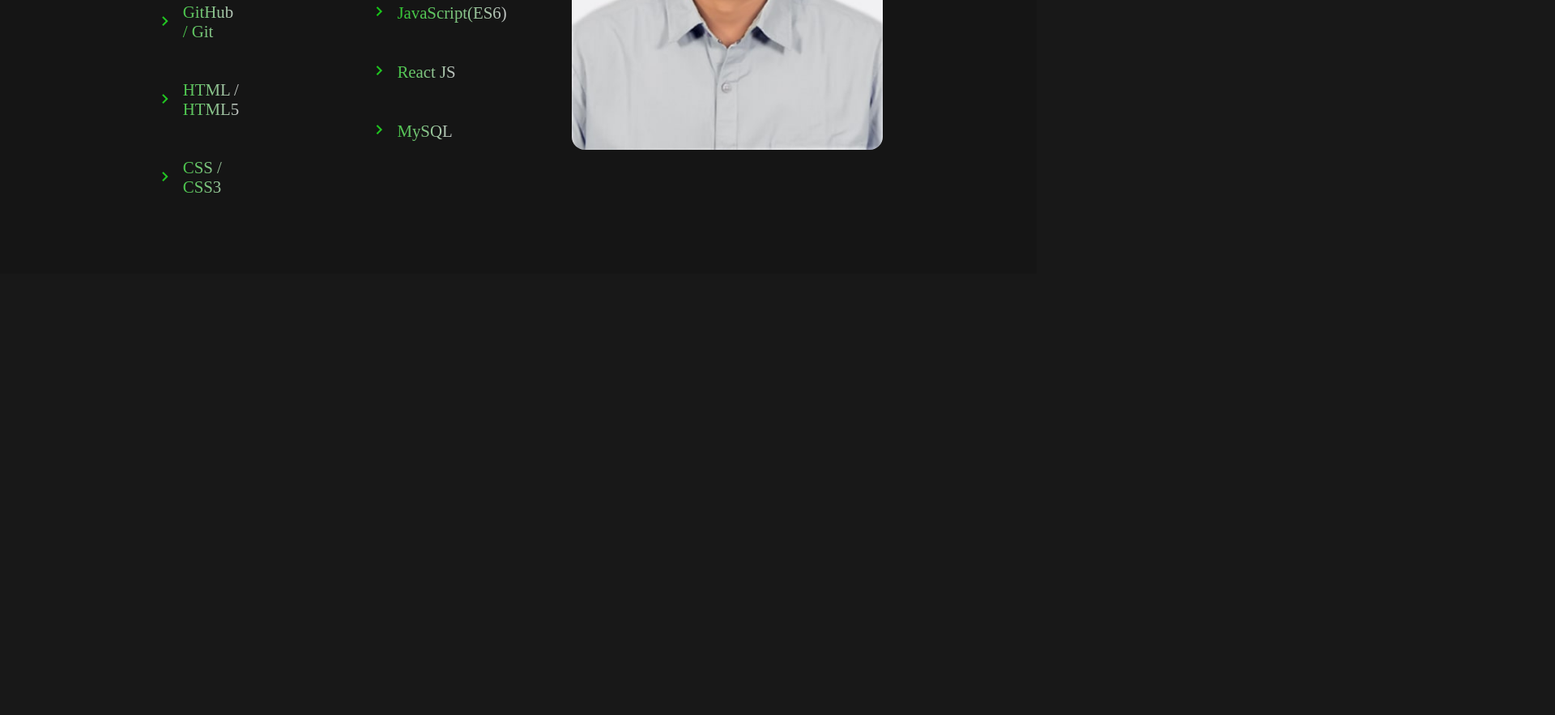
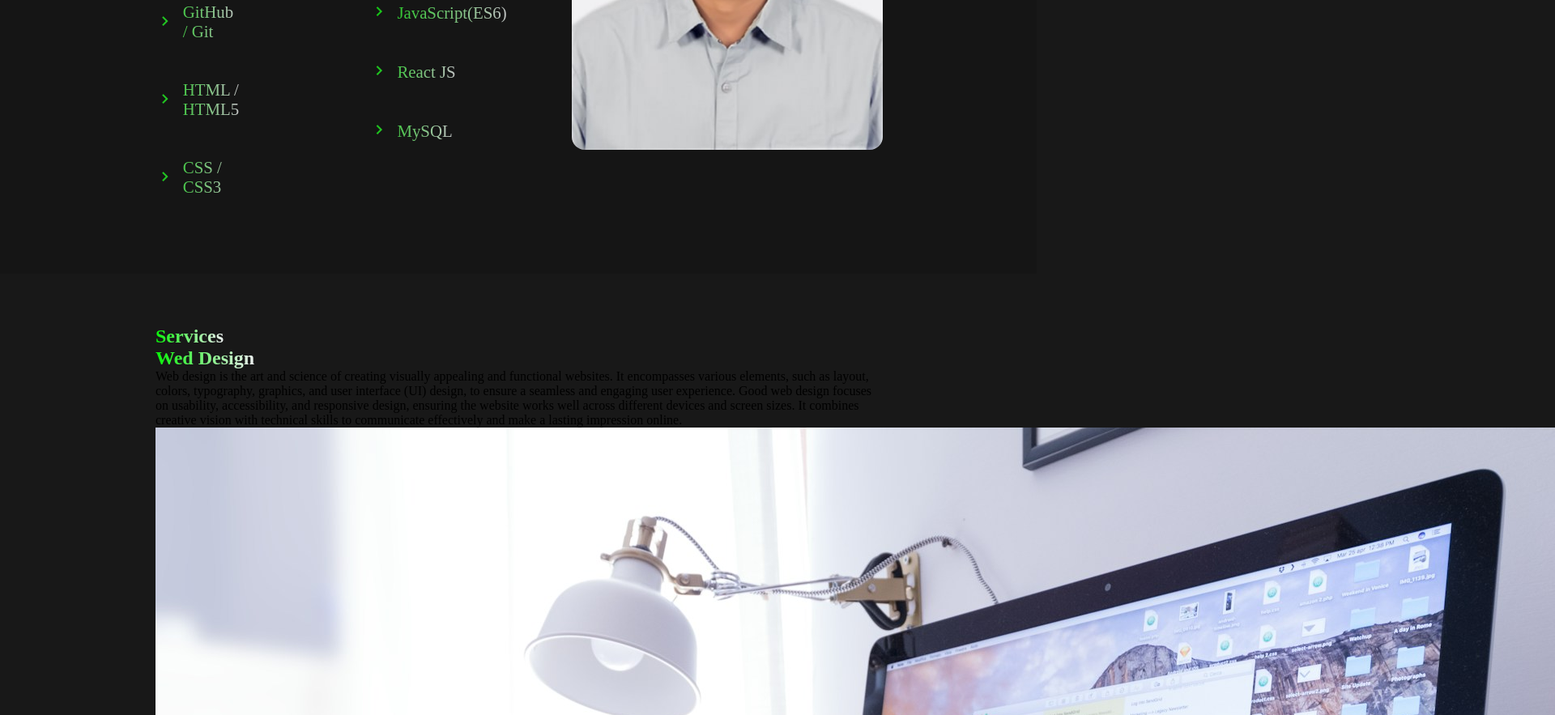
Before and after one commit to vennala-praveen/myportfolio, a plain HTML site: page index.html in a window 1280 px wide. Shown: the part 1293-2176 px from the top of the page at 81% size, 1920 px wide, since content can reach past the window. Before the commit the page ends 1631 px from the top, so only its background shows below. Drawn offline with nearby package versions, Linux system fonts and the light colour scheme.

Commit message:
html&css added

```diff
--- a/index.html
+++ b/index.html
@@ -93,6 +93,20 @@
 
     </section>
 
+    <section id="services">
+        <h1 class="header"><span>Services</span></h1>
+
+        <div class="serv-container">
+            <h1><span>Wed Design</span></h1>
+            <p>
+                Web design is the art and science of creating visually appealing and functional websites.
+                It encompasses various elements, such as layout, colors, typography, graphics, and user interface (UI) design, to ensure a seamless and engaging user experience.
+                Good web design focuses on usability, accessibility, and responsive design, ensuring the website works well across different devices and screen sizes.
+                It combines creative vision with technical skills to communicate effectively and make a lasting impression online.
+            </p>
+            <img src="Image/web-dev.jpg">
+        </div>
+    </section>
 
 
 
```
